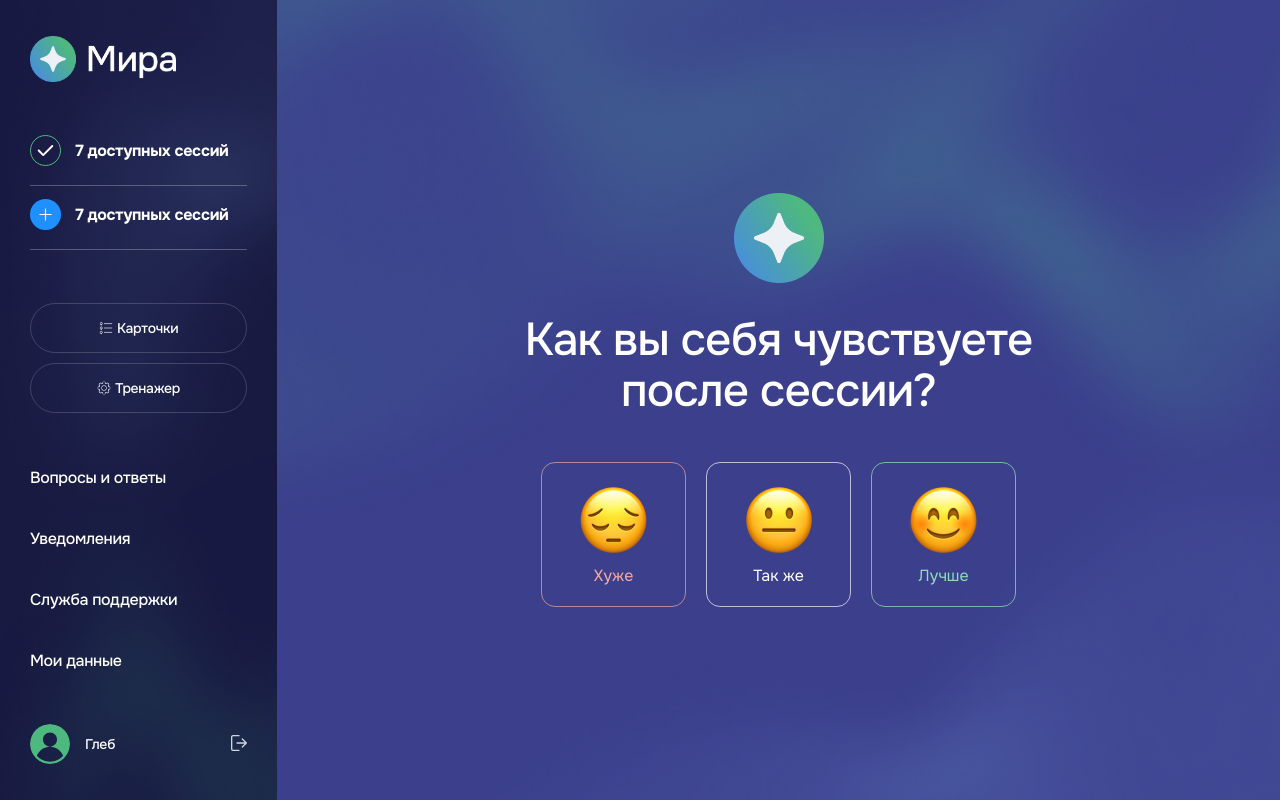
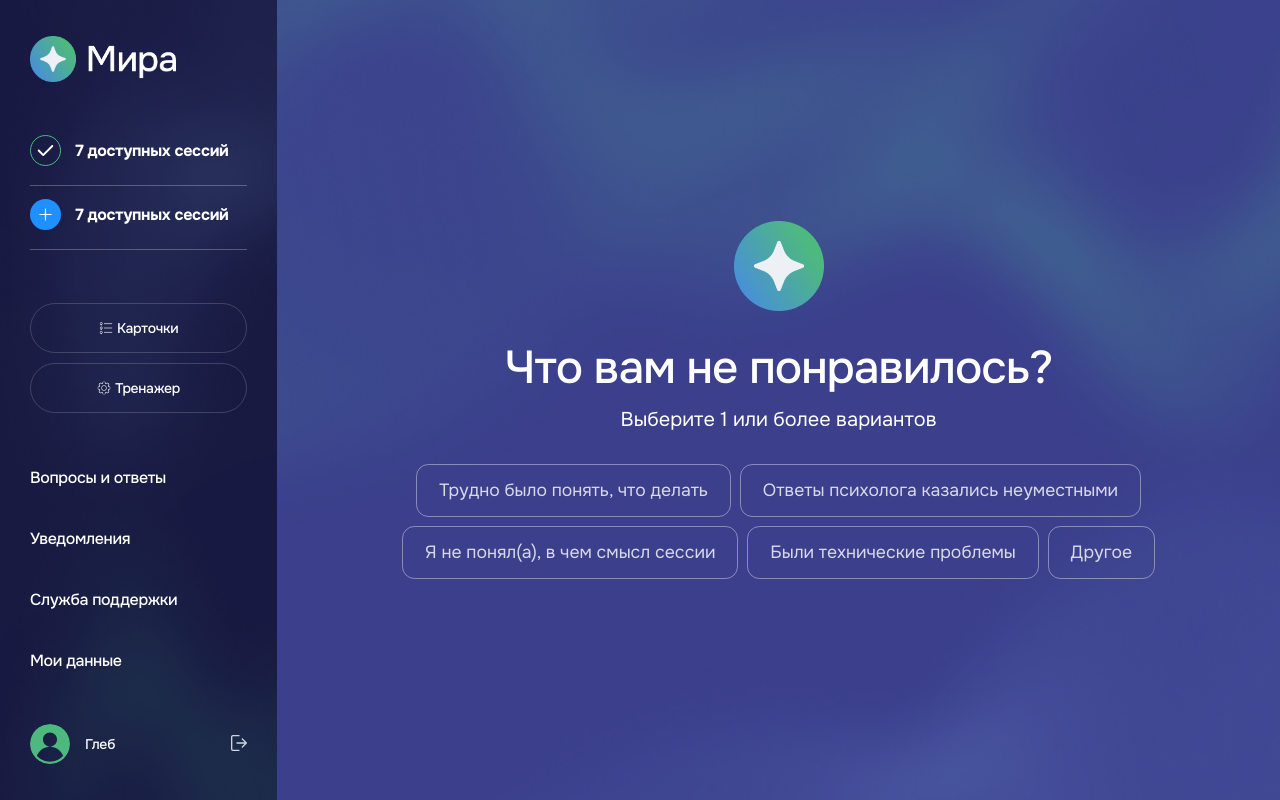
Before and after one commit to Jenya-b/mira, a React (Vite) app: page / in a window 1280 px wide. Built offline with nearby package versions, Linux system fonts and the light colour scheme; no server answers.

Commit message:
feat: change styles complaint  block

```diff
--- a/src/components/Chat/ComplaintBlock/ComplaintBlock.styled.ts
+++ b/src/components/Chat/ComplaintBlock/ComplaintBlock.styled.ts
@@ -77,6 +77,7 @@ export const List = styled.ul`
 
 	@media (max-width: 1000px) {
 		margin-top: 3.14rem;
+		margin-bottom: 3rem;
 
 		li {
 			font-size: 1.14286rem;
--- a/src/store/chat/slice.ts
+++ b/src/store/chat/slice.ts
@@ -18,7 +18,7 @@ interface InitialState {
 const initialState: InitialState = {
 	inputValue: '',
 	hiddenInput: false,
-	sessionBlock: SessionBlocks.FEEDBACK,
+	sessionBlock: SessionBlocks.COMPLAINT,
 };
 
 export const chatSlice = createSlice({
```
